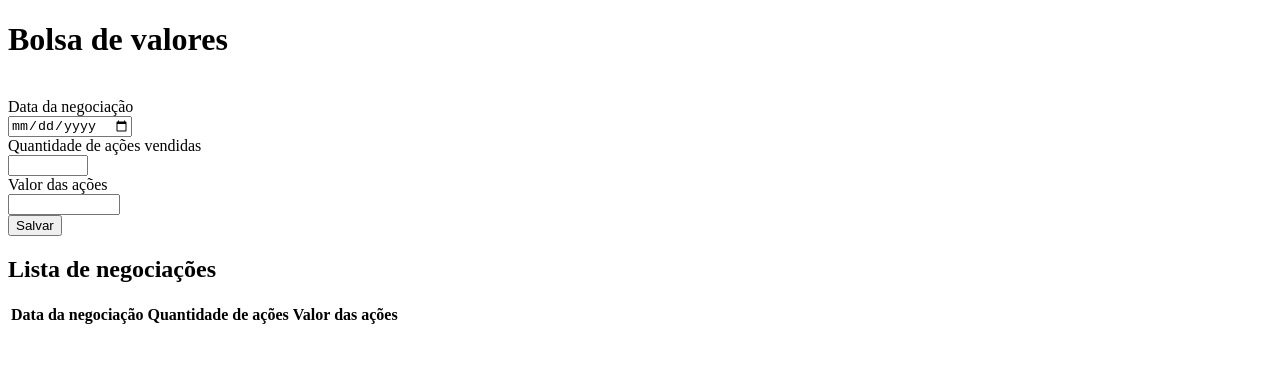
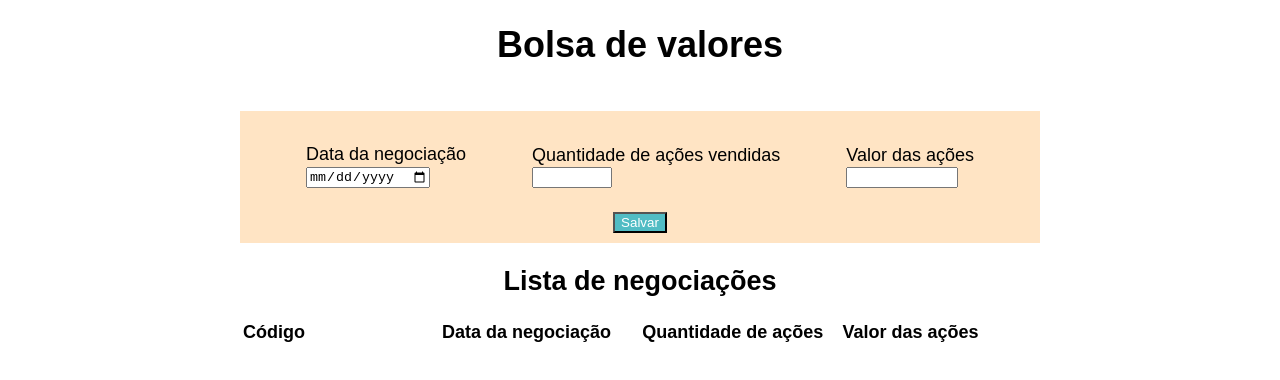
Before and after one commit to huitson-pereira/git-bolsa-valores, a plain HTML site: page app/index.html in a window 1280 px wide. Drawn offline with Linux system fonts and the light colour scheme.

Commit message:
Acrescentado um pouco de CSS

```diff
--- /dev/null
+++ b/app/css/estilo.css
@@ -0,0 +1,50 @@
+html, body {
+    height: 100%;
+}
+
+body {
+    max-width: 800px;
+    font-family: gotham, arial, helvetica, sans-serif;
+    font-size: 18px;
+    padding: 0;
+    margin: 0 auto !important;
+}
+#titulo-principal{
+    text-align: center;
+}
+#titulo-tabela{
+    text-align: center;
+}
+
+.cl-container{
+    width: 800px;
+    height: 100px;
+    /*background-color: aqua;*/
+    display: flex;
+    justify-content: space-evenly;
+    align-items: center;
+}
+table{
+    margin: auto;
+}
+table tr td{
+    width: 200px;
+}
+th{
+    width: 200px;
+    text-align: left;
+}
+.form{
+    background-color: bisque;
+    text-align: center;
+}
+.form-group{
+    text-align: left;
+    margin-top: 10px;
+}
+#bt-salvar{
+    background-color: rgb(81, 188, 196);
+    position: relative;
+    color: white;
+    margin-bottom: 10px;
+}
--- a/app/index.html
+++ b/app/index.html
@@ -5,13 +5,15 @@
     <meta http-equiv="X-UA-Compatible" content="IE=edge">
     <meta name="viewport" content="width=device-width, initial-scale=1.0">
     <title>Bolsa de valores</title>
+    <link rel="stylesheet" href="css/estilo.css">
 </head>
 <body>
     <main aria-label="conteúdo principal do site">
         <div class="container">
             <h1 class="text-center" id="titulo-principal">Bolsa de valores</h1><br>
-            <div>
+            <div id="div-form">
                 <form class="form">
+                    <div class="cl-container">
                         <div class="form-group">
                             <label for="dt-negociacao">Data da negociação</label><br>
                             <input type="date" class="form-control" name="dt-negociacao" id="dt-negociacao">
@@ -24,11 +26,15 @@
                             <label for="vlr-acoes">Valor das ações</label><br>
                             <input type="number" class="form-control" id="vlr-acoes" min="0.0" max="1000000.0" step="0.1">
                         </div>
-                    <button class="btn btn-primary" type="submit">Salvar</button>
-                    <div>
-                        <h2>Lista de negociações</h2>
+                    </div>
+                    <button class="btn btn-primary" type="submit" id="bt-salvar">Salvar</button>
+                </form>
+            </div>
+            <div id="div-tabela">
+                <h2 id="titulo-tabela">Lista de negociações</h2>
                 <table id="tb-lista">
                     <thead>
+                        <th>Código</th>
                         <th>Data da negociação</th>
                         <th>Quantidade de ações</th>
                         <th>Valor das ações</th>
@@ -38,8 +44,6 @@
                     </tbody>
                 </table>
             </div>
-                </form>
-            </div>
         </div>
     </main>
     <script type="module" src="js/main/programa.js"></script>
--- a/app/js/controllers/negociacaoController.js
+++ b/app/js/controllers/negociacaoController.js
@@ -1,5 +1,6 @@
 import {Negociacao} from "../models/negociacao.js";
 import {ListaNegociacao} from "../models/listaNegociacoes.js";
+import { NegociaçõesView } from "../views/negociaçõesView.js";
 export class NegociacaoController{
     #campmData;
     #campoQuantidade;
@@ -20,9 +21,13 @@ export class NegociacaoController{
         let dataNegociacao = `${dia}/${mes}/${ano}`;
         let quantidade = this.#campoQuantidade.value;
         let valor = this.#campoValor.value;
-        let negociacao = new Negociacao(dataNegociacao, quantidade, valor)
+        let negociacao = new Negociacao(dataNegociacao, quantidade, valor);
+        let view = new NegociaçõesView();
 
-        this.#listaNegociacao.adicionar(negociacao)
+        this.#listaNegociacao.adicionar(negociacao);
+        view.atualizarTabelaNegociacoes(dataNegociacao, quantidade, valor);
+
+
         console.log(this.#listaNegociacao.negociacao);
     }
 }
--- a/app/js/views/negociaçõesView.js
+++ b/app/js/views/negociaçõesView.js
@@ -1,7 +1,7 @@
 export class NegociaçõesView{
     atualizarTabelaNegociacoes(data, quantidade, valor){
         let tabela = document.getElementById("tb-lista");
-        let qtdeLinhas = tabela.ariaRowSpan.length;
+        let qtdeLinhas = tabela.rows.length;
         let linha = tabela.insertRow(qtdeLinhas);
 
         let cellCodigo = linha.insertCell(0);
```
Lines whose indentation alone changed are shown as unchanged.
